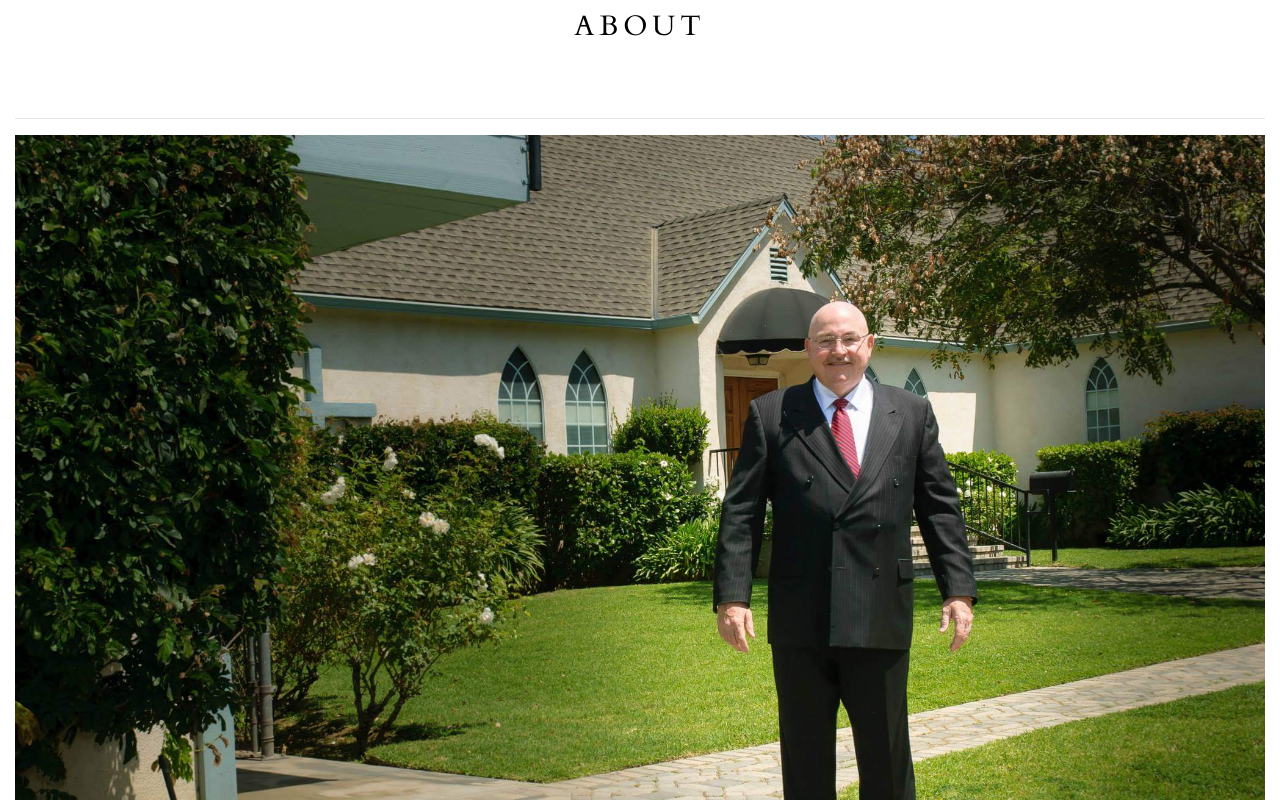
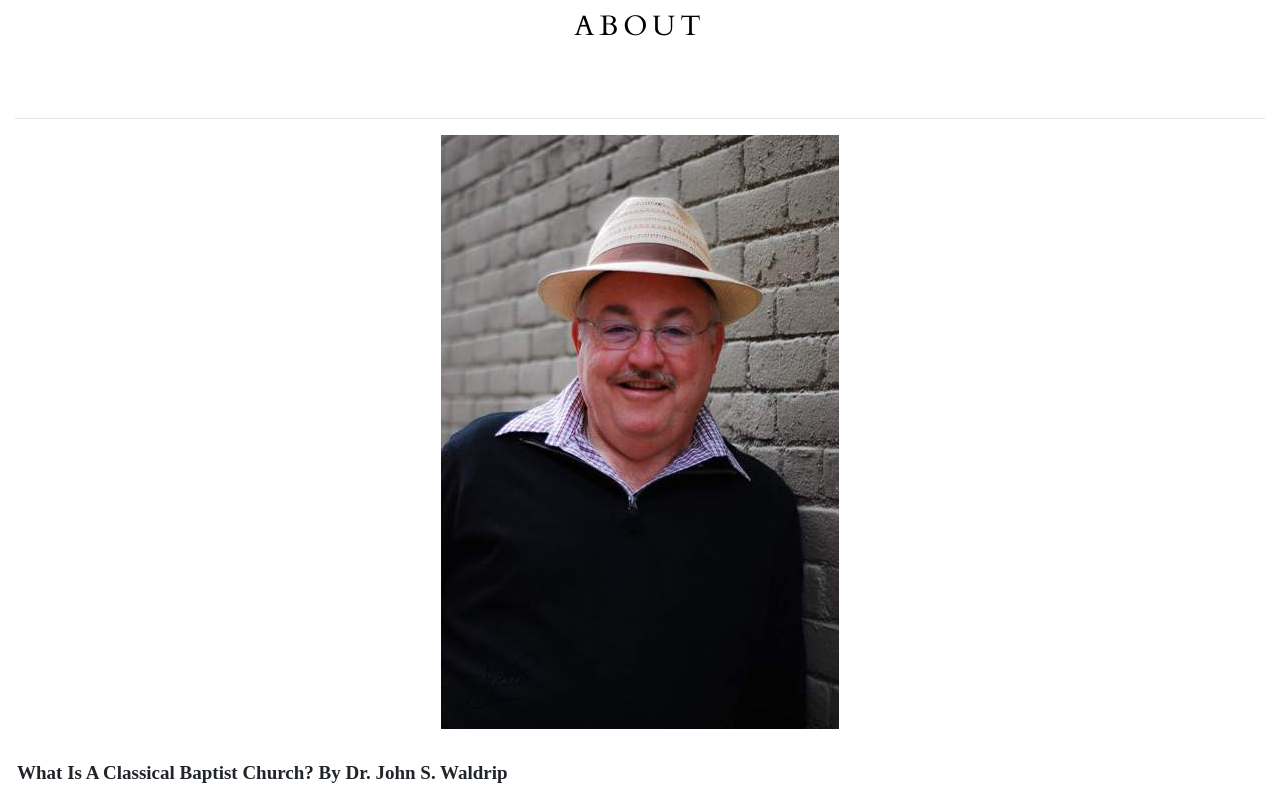
Before and after one commit to jhanisusM/classicalBaptistPress, a plain HTML site: page index.html in a window 1280 px wide. Shown: the part 840-1640 px from the top of the page. Drawn offline with nearby package versions, Linux system fonts and the light colour scheme; a web font is replaced by a local one.

Commit message:
Changed about image

```diff
--- a/assets/css/style.css
+++ b/assets/css/style.css
@@ -41,6 +41,7 @@ li a:hover {
 .parallax-1{
     background-image: url("../images/books.jpg");
     min-height: 100%;
+    width: auto;
     filter: grayscale(57%);
 }
 
@@ -56,12 +57,12 @@ li a:hover {
 
 
 #pastor{
-    width: 100%;
+    width: auto;
 
 }
 .pimage{
     text-align: center;
-    width: 800px;
+    width: 400px;
 
 }
 
--- a/index.html
+++ b/index.html
@@ -75,7 +75,7 @@
         <!-- About title Body -->
         <div class="row">
             <div class="col-12 pimage" >
-                <img id="pastor" src="./assets/images/pastor.jpg" />
+                <img id="pastor" src="./assets/images/image1.jpg" />
             </div>
         </div>
         <div class="row">
```
Also changed, not shown: assets/images/image1.jpg (added), assets/images/p.jpg (added).
